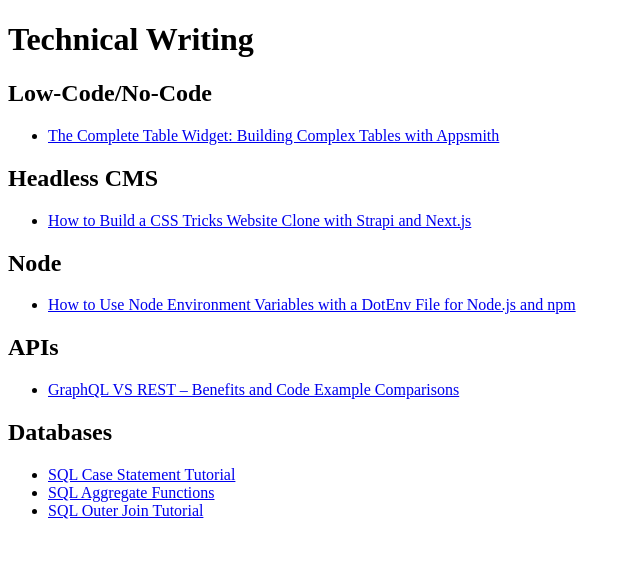
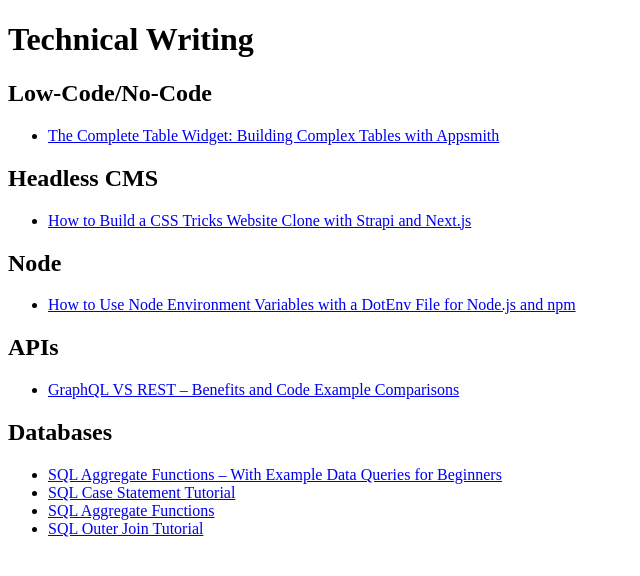
Before and after one commit to zealousAnemone/veronica-stork, a Next.js app: page /writing in a window 1280 px wide. Shown: the top 576 px of the page, without its empty margins (0-640 px from the left). Built offline with nearby package versions, Linux system fonts and the light colour scheme.

Commit message:
Adds new link

```diff
--- a/pages/writing.js
+++ b/pages/writing.js
@@ -52,6 +52,11 @@ const Writing = () => {
         <h2>Databases</h2>
         <ul>
           <li>
+            <a href="https://www.freecodecamp.org/news/sql-aggregate-functions-with-example-data-queries-for-beginners/">
+              SQL Aggregate Functions – With Example Data Queries for Beginners
+            </a>
+          </li>
+          <li>
             <a href="https://www.freecodecamp.org/news/sql-case-statement-tutorial-with-when-then-clause-example-queries/">
               SQL Case Statement Tutorial
             </a>
--- a/styles/globals.css
+++ b/styles/globals.css
@@ -105,6 +105,7 @@ li {
 .about-photo {
   float: left;
   margin: 1.4em;
+  border: 2px solid #222;
 }
 
 ul {
```
